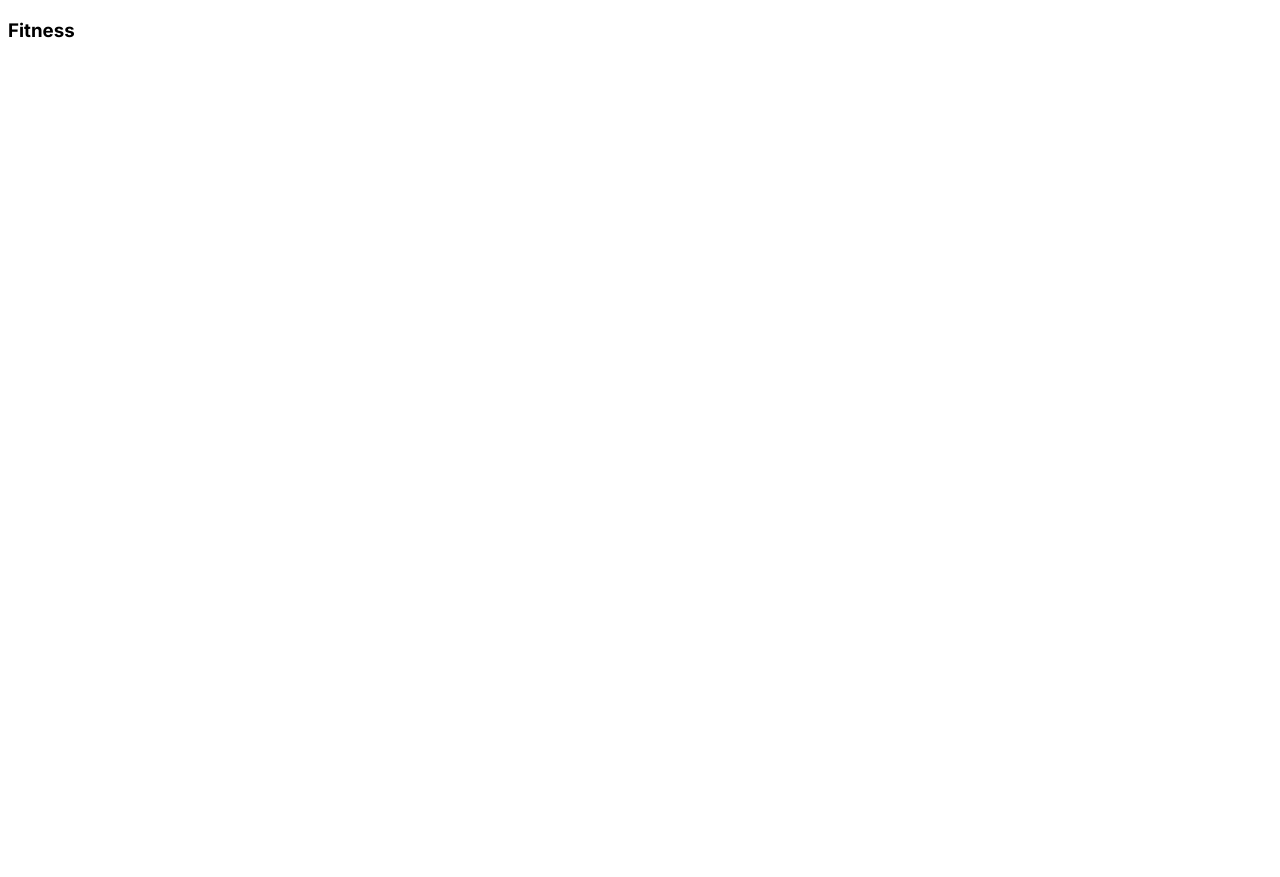
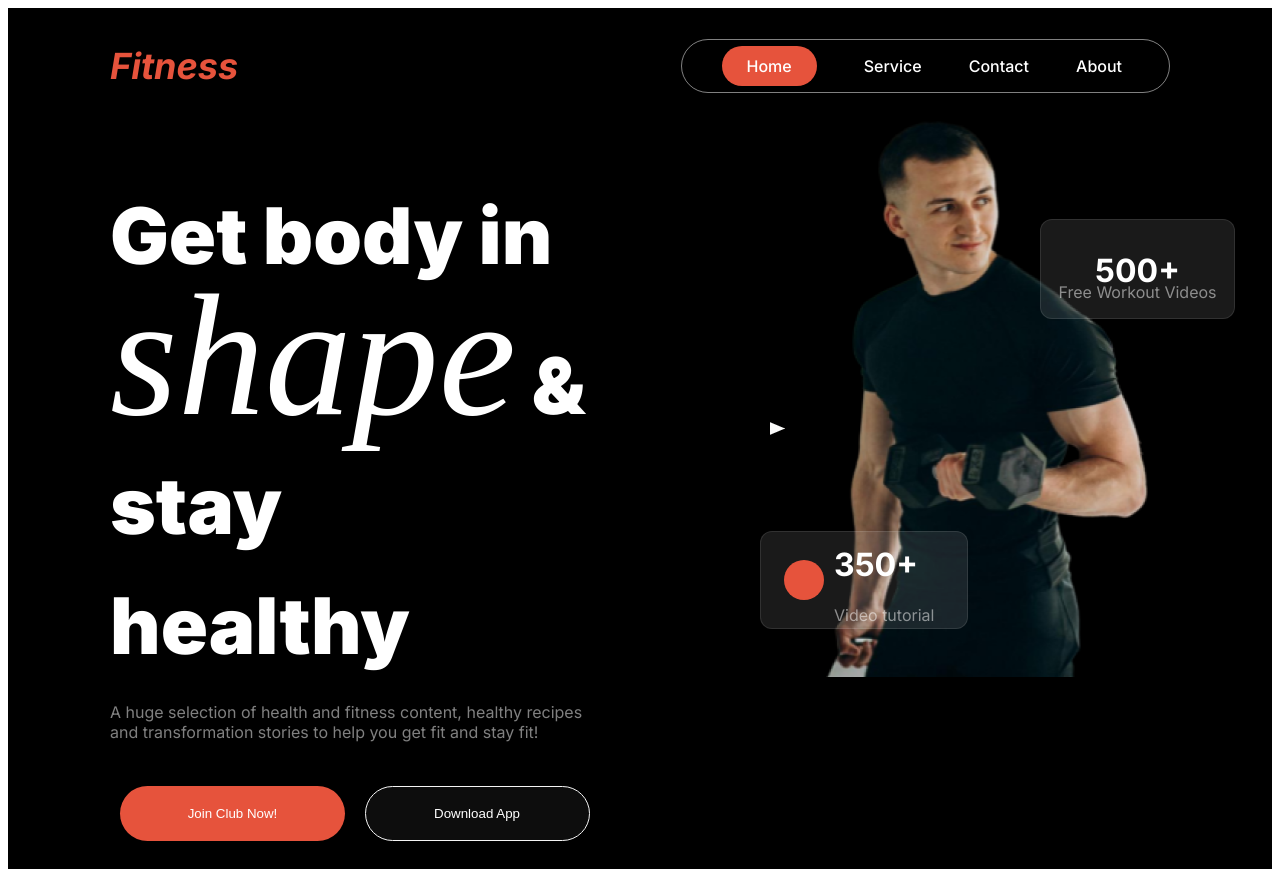
Before and after one commit to yeasirprogrammer/Assignment-2, a plain HTML site: page index.html in a window 1280 px wide. Before the commit the page ends 800 px from the top, so only its background shows below. Drawn offline with Linux system fonts and the light colour scheme; a web font is replaced by a local one.

Commit message:
added all done header section

```diff
--- a/fitness.css
+++ b/fitness.css
@@ -1,8 +1,6 @@
 /* Adding Google Font  */
 
 @import url('https://fonts.googleapis.com/css2?family=Inter:ital,opsz,wght@0,14..32,100..900;1,14..32,100..900&family=Work+Sans:ital,wght@0,100..900;1,100..900&display=swap');
-
-
 
 .inter-font {
   font-family: "Inter", sans-serif;
@@ -10,3 +8,188 @@
   font-weight: 400;
   font-style: normal;
 }
+/* end Google Font  */
+
+/* shared style */
+.display-flex{
+    display: flex;
+}
+.text-white{
+    color: rgba(255, 255, 255, 1.00);
+}
+.tex-gray{
+    color: rgba(255, 255, 255, 0.50);
+}
+
+/* Navbar realetd Style */
+
+.navbar{
+    justify-content: space-between;
+    align-items: center;
+
+
+}
+#nav-title{
+    font-weight: 700;
+    font-size:2.25rem ;
+    font-style: italic;
+    color: rgba(230, 83, 60, 1.00);
+}
+
+.menu{
+    border: 1px solid  rgba(255, 255, 255, 0.50);
+    border-radius: 39px;
+
+}
+#Home{
+    background-color:rgba(230, 83, 60, 1.00) ;
+    padding: 10px;
+    padding-left: 25px;
+    padding-right: 25px;
+    border-radius: 46px;
+}
+
+.nav-items{
+    list-style: none;
+    margin-right: 2.9375rem ;
+    font-weight: 500;
+
+
+}
+.nav-link{
+    text-decoration: none;
+    color: white;
+
+}
+.background-color{
+    background-color: black;
+}
+
+.navbar, .banner{
+    max-width: 1060px;
+    margin: 0 auto;
+}
+
+/* Banner realted Style */
+
+.banner-content{
+    max-width: 520px;
+    margin: 0, auto;
+    margin-bottom: 28px;
+}
+
+.bannaer-title{
+    font-weight: 900;
+    font-size: 4.875rem;
+    color: rgba(255, 255, 255, 1.00);
+    line-height: 120px;
+    margin-bottom: -28px;
+
+
+}
+.Miami-font{
+    font-family: 'Miama';
+    font-weight:400 ;
+    font-size: 10.875rem;
+    color: rgba(255, 255, 255, 1.00);
+    font-style: italic;
+}
+.banner-description{
+   padding-top: 28px;
+   padding-bottom: 28px;
+
+
+}
+.btn{
+  margin-left: 10px;
+}
+.btn-1{
+    width: 225px;
+    height: 55px;
+    background-color: rgb(230, 83, 60);
+    border-radius: 50px;
+    margin-right: 15px;
+    color: rgb(255, 255, 255);
+    border: none;
+    margin-top: -100px;
+
+}
+.btn-2{
+    width: 225px;
+    height: 55px;
+    border-radius: 50px;
+    margin-right: 15px;
+    color: rgb(255, 255, 255);
+    background-color:#0d0d0d;
+    border: 1px solid whitesmoke;
+
+}
+.banner-img{
+
+    width: 350px;
+    height: 580px;
+    margin-left: 50px;
+    margin-top: -27px;
+
+}
+.banner{
+    display: flex;
+
+}
+.banner-img-part{
+    position: relative;
+    margin-left: 163px;
+
+
+}
+.Polygon{
+    position: absolute;
+    margin-top: -200px;
+}
+
+.exprence-1{
+    border: 1px solid rgba(255, 255, 255, 0.10) ;
+    background-color:rgba(255, 255, 255, 0.10) ;
+    filter: blur(-20px);
+    border-radius: 12px;
+    width:206px ;
+    height:96px ;
+    display: flex;
+    align-items: center;
+    padding: 23px, 11px;
+    margin: -10px;
+    margin-top: -100px;
+    position: relative;
+    margin-top: -150px;
+
+}
+.exprence-2{
+    border: 1px solid rgba(255, 255, 255, 0.10) ;
+    background-color:rgba(255, 255, 255, 0.10) ;
+    filter: blur(-20px);
+    border-radius: 12px;
+    width:193px ;
+    height:98px ;
+    margin-top: -400px;
+    position: absolute;
+    margin-left: 270px;
+}
+
+.cricle{
+     width: 40px;
+     height: 40px;
+     background-color: rgba(230, 83, 60, 1.00);
+     border-radius: 100px;
+     margin-left: 23px;
+}
+.e-text {
+    margin-left: 10px;
+    margin-top: -5px;
+    margin-bottom: -10px;
+}
+.e-text-2{
+    text-align: center;
+    align-items: center;
+    line-height: 1px;
+    margin-top: 50px;
+}
--- a/index.html
+++ b/index.html
@@ -5,13 +5,66 @@
     <meta name="viewport" content="width=device-width, initial-scale=1.0">
     <title>Fitness</title>
     <link rel="stylesheet" href="fitness.css">
+    <link href="https://fonts.cdnfonts.com/css/miama" rel="stylesheet">
+
 </head>
 <body class="inter-font ">
-    <header>
-        <nav class="navbar">
+    <header class="background-color">
+        <nav class="navbar display-flex">
             <h3 id="nav-title">Fitness</h3>
+              <div class="menu">
+                <ul class="nav-links display-flex">
+                    <li class="nav-items"><a href="#" class="nav-link " id="Home">Home</a></li>
+                    <li class="nav-items"><a href="#" class="nav-link">Service</a></li>
+                    <li class="nav-items"><a href="#" class="nav-link">Contact</a></li>
+                    <li class="nav-items"><a href="#" class="nav-link">About</a></li>
+                </ul>
+              </div>
+
 
         </nav>
+        <div class="banner">
+             <div class="banner-content">
+                <h1 class="bannaer-title">
+                    Get body in<br>
+                     <span class="Miami-font">shape</span> & stay <br> healthy
+                 </h1>
+                 <p class="banner-description tex-gray">
+                    A huge selection of health and fitness content, healthy recipes and transformation stories to help you get fit and stay fit!
+                 </p>
+                 <div class="btn">
+                    <button class="btn-1">Join Club Now!</button>
+                    <button class="btn-2">Download App</button>
+                 </div>
+
+             </div>
+ <div class="banner-img-part">
+    <img class="banner-img" src="./images/Images 2.png" alt="">
+    <div class="exprence-1">
+        <div class="cricle">
+        </div>
+        <div class="e-text">
+            <h1 class="text-white">350+</h1>
+            <p class="tex-gray">Video tutorial</p>
+        </div>
+
+    </div>
+    <div class="Polygon"> <img src="./images/Polygon 1.png" alt=""></div>
+    <div class="exprence-2">
+
+        <div class="e-text-2">
+            <h1 class="text-white">500+</h1>
+            <p class="tex-gray">Free Workout Videos</p>
+        </div>
+
+    </div>
+
+
+ </div>
+
+
+        </div>
+
     </header>
 
     <main>
```
Also changed, not shown: images/Polygon 1.png (added).
